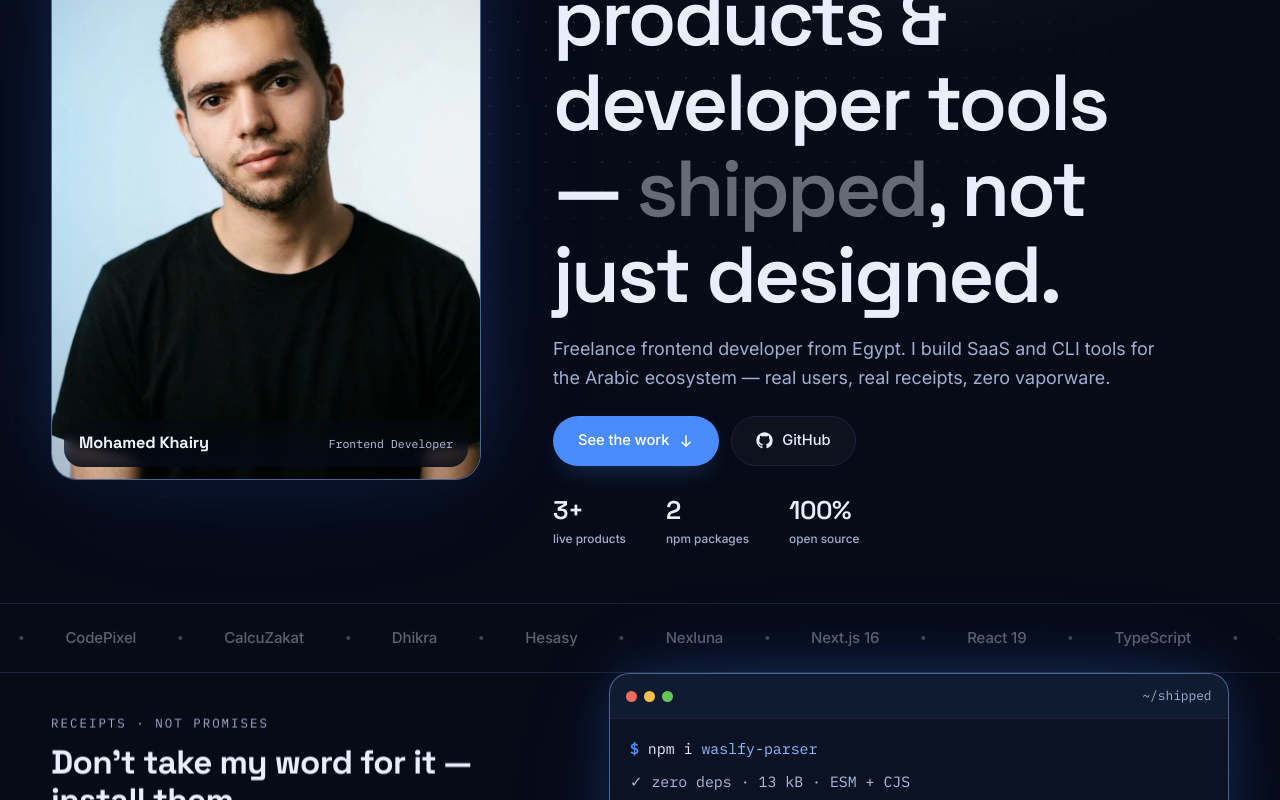
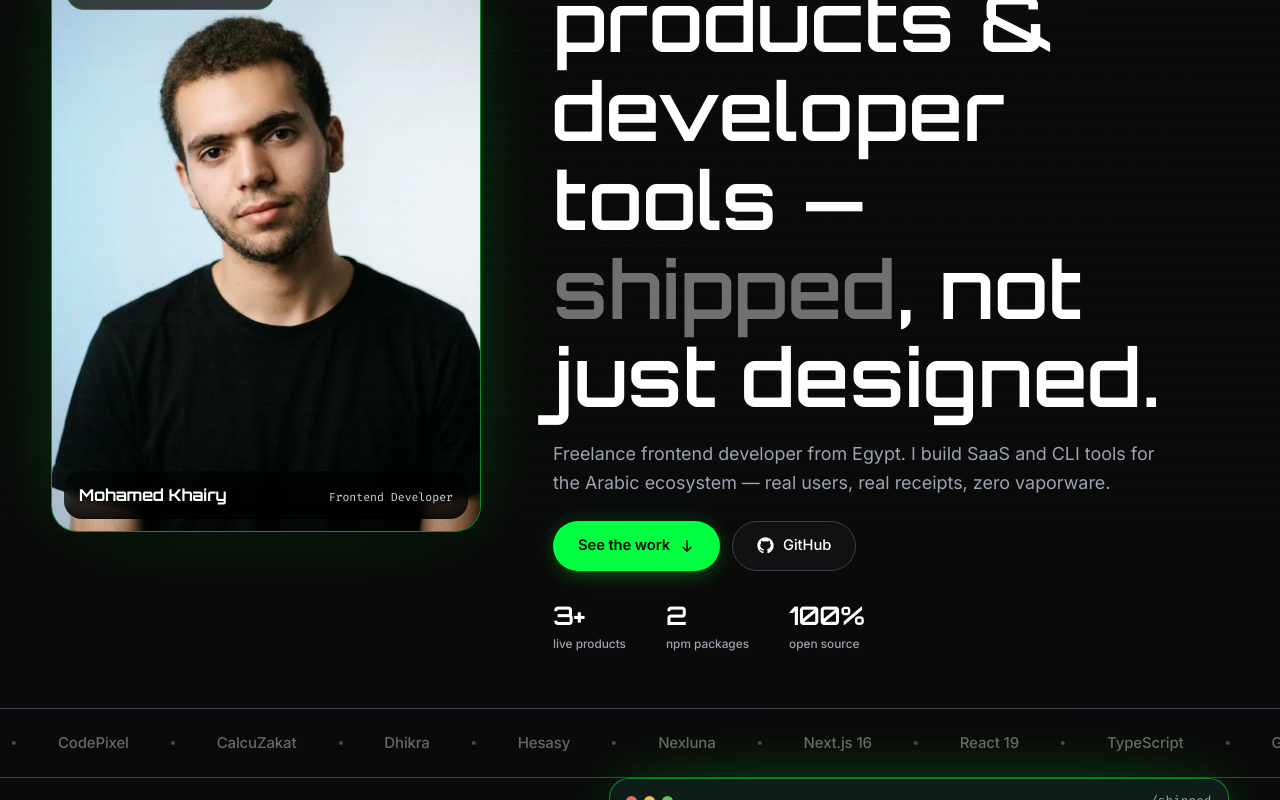
Before and after one commit to mohamed-khairy-5i/mokhairy-v3, a Next.js app: page / in a window 1280 px wide. Shown: the part 280-1080 px from the top of the page. Built offline with nearby package versions, Linux system fonts and the light colour scheme.

Commit message:
colors: exact MK TECH matrix palette — #0a0a0a terminal black + #00ff41 neon green, Orbitron headings, Fira Code mono, green favicon, CRT scanline sweep

```diff
--- a/src/app/globals.css
+++ b/src/app/globals.css
@@ -1,29 +1,30 @@
 /* ============================================================
    Mohamed Khairy — Portfolio v4 design system
-   MK Tech "Ocean Ink" identity — ported 1:1 from mk-tech:
-   deep-sea ink in dark mode, printed-chart paper in light mode.
+   MK TECH "Matrix Terminal" identity — exact palette from the real
+   mk-tech site (mktechsoln.vercel.app): #0a0a0a terminal black +
+   #00ff41 neon green, Orbitron headings, Fira Code mono, CRT scanlines.
    ============================================================ */
 
 :root {
-  --bg: #070b18;              /* mk: --surface / --background */
-  --bg-2: #0a101f;            /* mk: surface-elevation-1 */
-  --surface: rgba(148, 169, 216, 0.055);
-  --surface-2: rgba(148, 169, 216, 0.09);
-  --card: #0a101f;            /* mk: surface-elevation-1 (solid card) */
-  --card-2: #0e1528;          /* mk: surface-elevation-2 */
-  --container: #0c1224;       /* mk: surface-container */
-  --border: #1d243a;          /* mk: border-subtle — cartographic rule */
-  --border-strong: rgba(232, 238, 252, 0.3);
+  --bg: #0a0a0a;              /* mk: --surface / --background */
+  --bg-2: #111118;            /* mk: surface-elevation-1 */
+  --surface: rgba(0, 255, 65, 0.05);
+  --surface-2: rgba(0, 255, 65, 0.09);
+  --card: #111118;            /* mk: surface-elevation-1 (solid card) */
+  --card-2: #161620;          /* mk: surface-elevation-2 */
+  --container: #13131b;       /* mk: surface-container */
+  --border: #374151;          /* mk: border-subtle — cartographic rule */
+  --border-strong: rgba(0, 255, 65, 0.32);
   --nav-bg: rgba(7, 11, 24, 0.72);
   --nav-bg-scrolled: rgba(7, 11, 24, 0.88);
-  --text: #e8eefc;            /* mk: on-surface */
-  --muted: #9fb0d0;           /* mk: on-surface-variant */
-  --accent: #4a8cff;          /* mk: primary — ink blue */
-  --accent-2: #7db1ff;        /* mk: secondary — sky */
-  --code-bg: #0b1224;
-  --glow: rgba(74, 140, 255, 0.35);
-  --glow-2: rgba(41, 98, 199, 0.3);
-  --shadow-card: 0 18px 50px -22px rgba(2, 6, 18, 0.9);
+  --text: #ffffff;            /* mk: on-surface */
+  --muted: #9ca3af;           /* mk: on-surface-variant */
+  --accent: #00ff41;          /* mk: primary — ink blue */
+  --accent-2: #4ade80;        /* mk: secondary — sky */
+  --code-bg: #101016;
+  --glow: rgba(0, 255, 65, 0.28);
+  --glow-2: rgba(0, 255, 65, 0.14);
+  --shadow-card: 0 18px 50px -22px rgba(0, 0, 0, 0.9);
   --shadow-pop: 0 40px 80px -40px rgba(0, 0, 0, 0.55);
   --ease-expo: cubic-bezier(0.16, 1, 0.3, 1);
   --radius: 20px;
@@ -34,26 +35,26 @@
 }
 
 [data-theme="light"] {
-  --bg: #f4f2ec;              /* mk: printed-chart paper */
-  --bg-2: #edebe4;            /* mk: surface-container */
-  --surface: rgba(28, 42, 84, 0.045);
-  --surface-2: rgba(28, 42, 84, 0.08);
-  --card: #fffefa;            /* mk: surface-elevation-1 — white card on paper */
-  --card-2: #faf9f4;          /* mk: surface-elevation-2 */
-  --container: #e7e5dd;       /* mk: surface-container-high */
-  --border: #d1d2d4;          /* mk: border-subtle */
+  --bg: #f5f5f4;              /* mk: printed-chart paper */
+  --bg-2: #eeeeec;            /* mk: surface-container */
+  --surface: rgba(10, 60, 25, 0.045);
+  --surface-2: rgba(10, 60, 25, 0.08);
+  --card: #ffffff;            /* mk: surface-elevation-1 — white card on paper */
+  --card-2: #fafaf9;          /* mk: surface-elevation-2 */
+  --container: #ebebe8;       /* mk: surface-container-high */
+  --border: #d5d5d2;          /* mk: border-subtle */
   --border-strong: rgba(20, 32, 63, 0.3);
-  --nav-bg: rgba(244, 242, 236, 0.72);
-  --nav-bg-scrolled: rgba(244, 242, 236, 0.88);
-  --text: #14203f;            /* mk: ink */
-  --muted: #57638a;
-  --accent: #2258c9;          /* mk: royal ink */
-  --accent-2: #2258c9;
-  --code-bg: #101731;
-  --glow: rgba(34, 88, 201, 0.22);
-  --glow-2: rgba(34, 88, 201, 0.14);
-  --shadow-card: 0 18px 44px -24px rgba(24, 34, 70, 0.4);
-  --shadow-pop: 0 34px 70px -38px rgba(24, 34, 70, 0.32);
+  --nav-bg: rgba(245, 245, 244, 0.78);
+  --nav-bg-scrolled: rgba(245, 245, 244, 0.94);
+  --text: #0a0a0a;            /* mk: ink */
+  --muted: #52525b;
+  --accent: #16a34a;          /* mk: royal ink */
+  --accent-2: #16a34a;
+  --code-bg: #0c0c10;
+  --glow: rgba(22, 163, 74, 0.25);
+  --glow-2: rgba(22, 163, 74, 0.15);
+  --shadow-card: 0 18px 44px -24px rgba(20, 20, 22, 0.35);
+  --shadow-pop: 0 34px 70px -38px rgba(20, 20, 22, 0.28);
 }
 
 * { box-sizing: border-box; }
@@ -71,7 +72,13 @@ body {
   padding-top: 64px; /* mk: fixed glass nav height */
 }
 
-::selection { background: var(--accent); color: #fff; } /* mk: selection:bg-primary */
+body::after { /* mk: CRT scanline sweep */
+  content: ""; position: fixed; inset: 0; z-index: 3; pointer-events: none;
+  background-image: linear-gradient(0deg, #0000, #0000 14px, rgba(0, 255, 65, 0.025) 0, rgba(0, 255, 65, 0.025) 15px);
+  background-size: 100% 15px;
+}
+
+::selection { background: var(--accent); color: #0a0a0a; } /* mk: selection:bg-primary */
 
 img { max-width: 100%; }
 a { color: inherit; text-decoration: none; }
@@ -84,13 +91,13 @@ p { margin: 0 0 1em; }
 .section { padding: clamp(48px, 8vh, 92px) 0; }
 .section-alt { background: var(--surface); border-block: 1px solid var(--border); }
 .section-head { max-width: 62ch; margin-bottom: clamp(24px, 4vh, 40px); }
-.section-head h2 { font-size: clamp(1.9rem, 3.4vw, 2.6rem); letter-spacing: -0.03em; font-weight: 600; }
+.section-head h2 { font-size: clamp(1.9rem, 3.4vw, 2.6rem); letter-spacing: 0.01em; font-weight: 600; }
 .section-head p { color: var(--muted); margin: 0; }
 .more-title { font-size: 1.25rem; margin: clamp(30px, 5vh, 48px) 0 18px; }
 
 .skip-link {
   position: absolute; inset-inline-start: 12px; top: -60px; z-index: 200;
-  background: var(--accent); color: #fff; padding: 9px 16px; border-radius: 10px;
+  background: var(--accent); color: #0a0a0a; padding: 9px 16px; border-radius: 10px;
   transition: top 0.2s;
 }
 .skip-link:focus { top: 12px; }
@@ -111,9 +118,9 @@ p { margin: 0 0 1em; }
 .brand { display: inline-flex; align-items: center; gap: 10px; font-family: var(--font-head); font-weight: 600; }
 .brand-mark {
   display: inline-grid; place-items: center; width: 28px; height: 28px;
-  border-radius: 999px; background: linear-gradient(135deg, var(--accent), #2c5fc4);
-  box-shadow: inset 0 0 0 1px rgba(148, 169, 216, 0.35);
-  color: #fff; font-size: 0.72rem; font-weight: 800; letter-spacing: -0.04em;
+  border-radius: 999px; background: linear-gradient(135deg, var(--accent), #22c55e);
+  box-shadow: inset 0 0 0 1px rgba(0, 255, 65, 0.3);
+  color: #0a0a0a; font-size: 0.72rem; font-weight: 800; letter-spacing: -0.04em;
   transition: transform 0.5s var(--ease-expo);
 }
 .brand:hover .brand-mark { transform: rotate(-8deg); }
@@ -152,23 +159,23 @@ p { margin: 0 0 1em; }
 .hero::before {
   content: ""; position: absolute; inset: -20% 0 auto; height: 720px; z-index: -1; pointer-events: none;
   background:
-    radial-gradient(600px 320px at 70% 30%, rgba(232, 238, 252, 0.07), transparent 70%),
-    radial-gradient(500px 300px at 15% 10%, rgba(232, 238, 252, 0.04), transparent 70%);
+    radial-gradient(600px 320px at 70% 30%, rgba(0, 255, 65, 0.06), transparent 70%),
+    radial-gradient(500px 300px at 15% 10%, rgba(0, 255, 65, 0.03), transparent 70%);
 }
 .hero::after {
   content: ""; position: absolute; inset: 0; z-index: -1; pointer-events: none;
-  background-image: radial-gradient(rgba(232, 238, 252, 0.09) 1px, transparent 1px);
+  background-image: radial-gradient(rgba(0, 255, 65, 0.08) 1px, transparent 1px);
   background-size: 28px 28px;
   -webkit-mask-image: radial-gradient(ellipse 70% 60% at 50% 30%, #000 20%, transparent 75%);
   mask-image: radial-gradient(ellipse 70% 60% at 50% 30%, #000 20%, transparent 75%);
 }
 [data-theme="light"] .hero::before {
   background:
-    radial-gradient(600px 320px at 70% 30%, rgba(28, 42, 84, 0.055), transparent 70%),
-    radial-gradient(500px 300px at 15% 10%, rgba(28, 42, 84, 0.035), transparent 70%);
+    radial-gradient(600px 320px at 70% 30%, rgba(10, 60, 25, 0.055), transparent 70%),
+    radial-gradient(500px 300px at 15% 10%, rgba(10, 60, 25, 0.035), transparent 70%);
 }
 [data-theme="light"] .hero::after {
-  background-image: radial-gradient(rgba(28, 42, 84, 0.11) 1px, transparent 1.2px);
+  background-image: radial-gradient(rgba(10, 60, 25, 0.11) 1px, transparent 1.2px);
 }
 @media (prefers-reduced-motion: reduce) {
   .hero::before, .hero::after { animation: none; }
@@ -205,11 +212,11 @@ p { margin: 0 0 1em; }
   position: absolute; inset-inline: 12px; bottom: 12px;
   display: flex; flex-wrap: wrap; align-items: baseline; justify-content: space-between; gap: 4px 12px;
   padding: 11px 15px; border-radius: calc(var(--radius) - 2px);
-  background: linear-gradient(to top, rgba(6, 10, 22, 0.9), rgba(6, 10, 22, 0.4));
-  color: #eef3ff; backdrop-filter: blur(5px); -webkit-backdrop-filter: blur(5px);
+  background: linear-gradient(to top, rgba(0, 0, 0, 0.92), rgba(0, 0, 0, 0.45));
+  color: #ffffff; backdrop-filter: blur(5px); -webkit-backdrop-filter: blur(5px);
 }
 .hp-name b { font-family: var(--font-head); font-size: 1.02rem; letter-spacing: -0.01em; }
-.hp-name span { font-family: var(--font-mono); font-size: 0.72rem; color: #b9c8e4; white-space: nowrap; }
+.hp-name span { font-family: var(--font-mono); font-size: 0.72rem; color: #d1d5db; white-space: nowrap; }
 
 .overline {
   font-family: var(--font-mono); font-size: 0.78rem;
@@ -230,7 +237,7 @@ p { margin: 0 0 1em; }
 .hero-title {
   font-family: var(--font-head); font-weight: 600;
   font-size: clamp(2.75rem, 6.2vw, 5rem);
-  line-height: 1.08; letter-spacing: -0.035em; text-wrap: balance;
+  line-height: 1.12; letter-spacing: 0.01em; text-wrap: balance;
   margin-bottom: 18px;
 }
 .hero-title em { font-style: normal; color: color-mix(in srgb, var(--text) 42%, transparent); }
@@ -245,9 +252,9 @@ p { margin: 0 0 1em; }
 }
 .chip-dot .pulse { width: 8px; height: 8px; border-radius: 50%; background: var(--accent); box-shadow: 0 0 0 0 var(--glow); animation: pulse 2.2s infinite; }
 @keyframes pulse {
-  0% { box-shadow: 0 0 0 0 rgba(74, 140, 255, 0.45); }
-  70% { box-shadow: 0 0 0 9px rgba(74, 140, 255, 0); }
-  100% { box-shadow: 0 0 0 0 rgba(74, 140, 255, 0); }
+  0% { box-shadow: 0 0 0 0 rgba(0, 255, 65, 0.45); }
+  70% { box-shadow: 0 0 0 9px rgba(0, 255, 65, 0); }
+  100% { box-shadow: 0 0 0 0 rgba(0, 255, 65, 0); }
 }
 
 /* ---------- Terminal ---------- */
@@ -260,22 +267,22 @@ p { margin: 0 0 1em; }
 }
 .terminal-bar {
   display: flex; align-items: center; gap: 7px; padding: 12px 16px;
-  border-bottom: 1px solid var(--border); background: rgba(85, 161, 255, 0.06);
+  border-bottom: 1px solid var(--border); background: rgba(0, 255, 65, 0.05);
 }
-.dot { width: 11px; height: 11px; border-radius: 50%; background: #2b3547; }
+.dot { width: 11px; height: 11px; border-radius: 50%; background: #374151; }
 .dot:nth-child(1) { background: #f16a5d; }
 .dot:nth-child(2) { background: #f5bf4f; }
 .dot:nth-child(3) { background: #62c554; }
 .terminal-title { margin-inline-start: auto; color: var(--muted); font-size: 0.8rem; }
 .terminal-body { padding: 18px 20px 22px; display: grid; gap: 9px; }
 .terminal-body p { white-space: nowrap; overflow: hidden; margin: 0; }
-.terminal, .mini-terminal { color: #e7eefb; }
-.terminal .t-out, .mini-terminal .mt-out { color: #a9bdd9; }
-.mini-terminal .mt-title { color: #90a0ba; }
-.mini-terminal .mt-cmd { color: #e7eefb; }
+.terminal, .mini-terminal { color: #eaeaea; }
+.terminal .t-out, .mini-terminal .mt-out { color: #9ca3af; }
+.mini-terminal .mt-title { color: #9ca3af; }
+.mini-terminal .mt-cmd { color: #eaeaea; }
 .mini-terminal .mt-warn { color: #f5bf4f; }
 .t-prompt { color: var(--accent); font-weight: 600; }
-.t-pkg { color: #8fb8ff; }
+.t-pkg { color: #4ade80; }
 .t-cursor {
   display: inline-block; width: 9px; height: 17px;
   background: var(--accent); vertical-align: text-bottom;
@@ -314,9 +321,9 @@ p { margin: 0 0 1em; }
   transition: transform 0.4s var(--ease-expo), box-shadow 0.3s ease, filter 0.3s ease, border-color 0.3s ease, background 0.3s ease, color 0.3s ease;
 }
 .btn:active { transform: scale(0.97); }
-.btn-primary { background: var(--accent); color: #fff; box-shadow: 0 10px 26px -10px var(--glow); }
+.btn-primary { background: var(--accent); color: #0a0a0a; font-weight: 600; box-shadow: 0 10px 26px -10px var(--glow), 0 0 20px rgba(0, 255, 65, 0.18); }
 .btn-primary:hover { filter: brightness(1.08); box-shadow: 0 14px 34px -10px var(--glow); }
-[data-theme="light"] .btn-primary { color: #f6f9ff; }
+[data-theme="light"] .btn-primary { color: #ffffff; }
 .btn-ghost { border-color: var(--border); color: var(--text); background: color-mix(in srgb, var(--text) 3%, transparent); }
 .btn-ghost:hover { background: color-mix(in srgb, var(--text) 7%, transparent); border-color: var(--border-strong); }
 .btn-sm { padding: 9px 16px; font-size: 0.85rem; border-radius: 999px; }
@@ -435,7 +442,7 @@ p { margin: 0 0 1em; }
 .portrait-tag {
   position: absolute; inset-inline: 10px; bottom: 10px;
   padding: 8px 12px; border-radius: 10px;
-  background: rgba(6, 10, 22, 0.82); color: #dfe8fb;
+  background: rgba(0, 0, 0, 0.85); color: #e5e7eb;
   font-family: var(--font-mono); font-size: 0.7rem;
 }
 .portrait-copy p { color: var(--muted); }
@@ -477,15 +484,15 @@ p { margin: 0 0 1em; }
 .page-hero { position: relative; padding: clamp(48px, 9vh, 92px) 0 clamp(20px, 3vh, 30px); }
 .page-hero::before {
   content: ""; position: absolute; inset: 0; z-index: -1; pointer-events: none;
-  background-image: radial-gradient(rgba(232, 238, 252, 0.09) 1px, transparent 1px);
+  background-image: radial-gradient(rgba(0, 255, 65, 0.08) 1px, transparent 1px);
   background-size: 28px 28px;
   -webkit-mask-image: radial-gradient(ellipse 70% 60% at 50% 30%, #000 20%, transparent 75%);
   mask-image: radial-gradient(ellipse 70% 60% at 50% 30%, #000 20%, transparent 75%);
 }
 [data-theme="light"] .page-hero::before {
-  background-image: radial-gradient(rgba(28, 42, 84, 0.11) 1px, transparent 1.2px);
+  background-image: radial-gradient(rgba(10, 60, 25, 0.11) 1px, transparent 1.2px);
 }
-.page-title { font-size: clamp(2.1rem, 4.6vw, 3.6rem); letter-spacing: -0.025em; margin-bottom: 12px; }
+.page-title { font-size: clamp(2.1rem, 4.6vw, 3.6rem); letter-spacing: 0.01em; margin-bottom: 12px; }
 .page-sub { color: var(--muted); font-size: clamp(1rem, 1.3vw, 1.12rem); max-width: 58ch; margin: 0; }
 .crumbs, .crumb { display: inline-flex; align-items: center; gap: 8px; font-family: var(--font-mono); font-size: 0.8rem; color: var(--muted); margin-bottom: 16px; }
 .crumbs a:hover, .crumb:hover { color: var(--accent); }
@@ -537,7 +544,7 @@ p { margin: 0 0 1em; }
   transition: all 0.15s;
 }
 .cert-chip:hover { border-color: var(--border-strong); color: var(--text); }
-.cert-chip.is-active { background: var(--accent); border-color: var(--accent); color: #fff; }
+.cert-chip.is-active { background: var(--accent); border-color: var(--accent); color: #0a0a0a; font-weight: 600; }
 .work-count { font-family: var(--font-mono); font-size: 0.8rem; color: var(--muted); }
 
 .cert-grid { display: grid; grid-template-columns: repeat(3, 1fr); gap: 16px; }
@@ -548,7 +555,7 @@ p { margin: 0 0 1em; }
 }
 .cert-card:hover { transform: translateY(-4px); border-color: color-mix(in srgb, var(--text) 22%, transparent); box-shadow: var(--shadow-pop); }
 .cert-img { aspect-ratio: 4 / 3; overflow: hidden; background: #fff; }
-[data-theme="dark"] .cert-img { background: #0d1526; }
+[data-theme="dark"] .cert-img { background: #101016; }
 .cert-img img { width: 100%; height: 100%; object-fit: cover; display: block; }
 .cert-meta { padding: 12px 14px 14px; }
 .cert-issuer { font-family: var(--font-mono); font-size: 0.7rem; color: var(--accent); letter-spacing: 0.05em; }
@@ -567,7 +574,7 @@ p { margin: 0 0 1em; }
 .cert-view-hint {
   position: absolute; bottom: 10px; inset-inline-end: 10px;
   padding: 6px 12px; border-radius: 999px;
-  background: rgba(6, 10, 22, 0.82); color: #dfe8fb;
+  background: rgba(0, 0, 0, 0.85); color: #e5e7eb;
   font-family: var(--font-mono); font-size: 0.72rem;
 }
 .cert-facts { display: grid; gap: 12px; }
@@ -660,10 +667,10 @@ p { margin: 0 0 1em; }
 /* ---------- Ink scrollbar + focus ring (mk-tech) ---------- */
 ::-webkit-scrollbar { width: 8px; height: 8px; }
 ::-webkit-scrollbar-track { background: var(--bg); }
-::-webkit-scrollbar-thumb { background: #293a5e; border-radius: 4px; }
-::-webkit-scrollbar-thumb:hover { background: #3a4f7d; }
-[data-theme="light"] ::-webkit-scrollbar-thumb { background: #c3c6cc; }
-[data-theme="light"] ::-webkit-scrollbar-thumb:hover { background: #aeb2bd; }
+::-webkit-scrollbar-thumb { background: #26262e; border-radius: 4px; }
+::-webkit-scrollbar-thumb:hover { background: #30303a; }
+[data-theme="light"] ::-webkit-scrollbar-thumb { background: #c9c9c4; }
+[data-theme="light"] ::-webkit-scrollbar-thumb:hover { background: #a8a8a2; }
 :focus-visible { outline: 2px solid color-mix(in srgb, var(--accent) 70%, transparent); outline-offset: 2px; }
 
 /* ---------- Reveal base (GSAP overrides inline) ---------- */
```
Also changed, not shown: src/app/layout.tsx (+4 -4 lines), public/favicon.svg.
